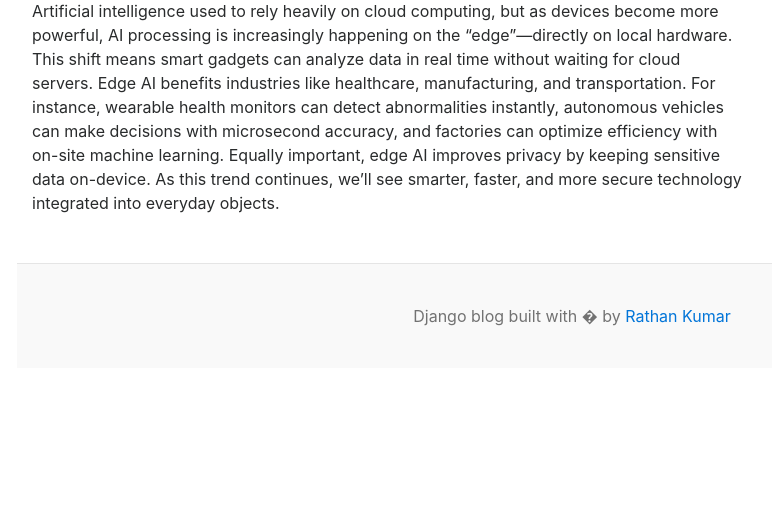
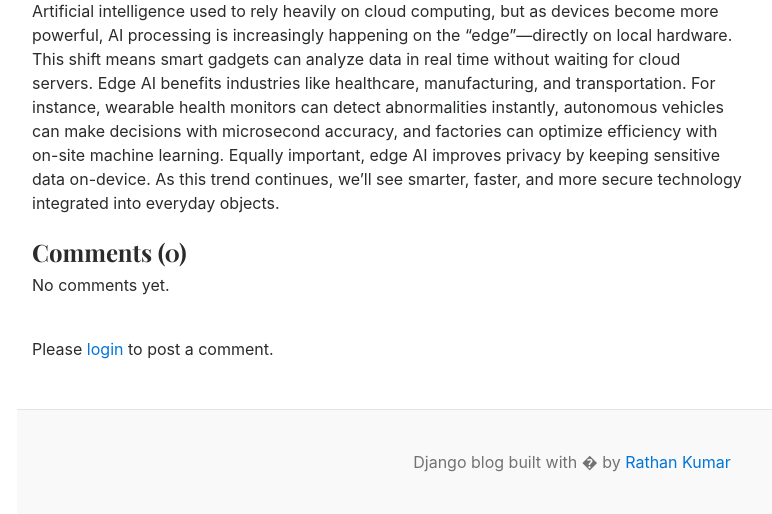
Before and after one commit to Yadnyesh2003/django-blog, a Django app: a page that uses templates/blogs.html in a window 1280 px wide. Shown: the part 794-1308 px from the top of the page, without its empty margins (68-840 px from the left). Before the commit the page ends 1120 px from the top, so only its background shows below. Run offline with Django 5.2, Linux system fonts and the light colour scheme; data comes from the database, SQL or seed files in the repository; both versions use the stored data as it was after the commit.

Commit message:
Comment Feature done

```diff
--- a/blogs/admin.py
+++ b/blogs/admin.py
@@ -1,6 +1,7 @@
 from django.contrib import admin
 from .models import Category
 from .models import Blog
+from .models import Comment
 
 class BlogAdmin(admin.ModelAdmin):
     prepopulated_fields = {'slug': ('title',)}
@@ -11,3 +12,4 @@
 # Register your models here.
 admin.site.register(Category)
 admin.site.register(Blog, BlogAdmin)
+admin.site.register(Comment)
--- a/blogs/models.py
+++ b/blogs/models.py
@@ -74,3 +74,13 @@
 
 #     def __str__(self):
 #         return self.title
+
+class Comment(models.Model):
+    user = models.ForeignKey(User, on_delete=models.CASCADE)
+    blog = models.ForeignKey(Blog, on_delete=models.CASCADE)
+    comment = models.TextField(max_length=500)
+    created_at = models.DateTimeField(auto_now_add=True)
+    updated_at = models.DateTimeField(auto_now=True)
+
+    def __str__(self):
+        return self.comment
--- a/blogs/views.py
+++ b/blogs/views.py
@@ -2,10 +2,10 @@
 from multiprocessing import context
 from os import stat
 from webbrowser import get
-from django.http import HttpResponse
+from django.http import HttpResponseRedirect
 from django.shortcuts import render, get_object_or_404, redirect
 from django.db.models import Q
-
+from blogs.models import Comment
 from blogs.models import Blog, Category
 
 # Create your views here.
@@ -25,8 +25,22 @@
 
 def blogs(request, slug):
     single_blog = get_object_or_404(Blog, slug=slug, status="Published")
+    # Handle POST request
+    if request.method == "POST":
+        comment = Comment()
+        comment.user = request.user
+        comment.blog = single_blog
+        comment.comment = request.POST['comment']
+        comment.save()
+        return HttpResponseRedirect(request.path_info)
+
+    # Get All Comments
+    comments = Comment.objects.filter(blog=single_blog).order_by('-created_at')
+    comments_count = comments.count()
     context = {
         'single_blog': single_blog,
+        'comments': comments,
+        'comments_count': comments_count,
     }
     return render(request, 'blogs.html', context)
     # return render(request, 'blogs.html')
--- a/templates/blogs.html
+++ b/templates/blogs.html
@@ -23,7 +23,39 @@
                 <section class="mb-5">
                     <p class="fs-5 mb-4">{{single_blog.short_description}}</p>
                     <p class="fs-5 mb-4">{{single_blog.blog_body}}</p>
-                    </section>
+                    <!-- Comments -->
+                     <h4>Comments ({{comments_count}})</h4>
+                     {% if comments %}
+                            {% for comment in comments %}
+                            <div class="card mt-1">
+                                <div class="card-body">
+                                    <p class="card-text mb-0">{{comment}}</p>
+                                    <span>
+                                        <small>By {{comment.user}} - </small>
+                                        <small>{{comment.created_at | timesince}} ago</small>
+                                    </span>
+                                </div>
+                            </div>
+                            {% endfor %}
+                     {% else %}
+                        <p>No comments yet.</p>
+                     {% endif %}
+                     <br>
+                     <div class="form-group">
+                        {% if user.is_authenticated %}
+                        <form action="" method="POST">
+                            {% csrf_token %}
+                            <div class="form-group">
+                                <textarea name="comment" class="form-control" placeholder="Write your comment!"></textarea>
+                                <input type="submit" value="Submit" class="btn btn-primary mt-2">
+                            </div>
+                        </form>
+                        {% else %}
+                            <p>Please <a href="{% url 'login' %}">login</a> to post a comment.</p>
+                        {% endif %}
+                     </div>
+
+                </section>
             </article>
         </div>
         <!-- Side widgets-->
```
Also changed, not shown: blogs/migrations/0007_alter_blog_slug_alter_blog_title_comment.py (added), db.sqlite3.
